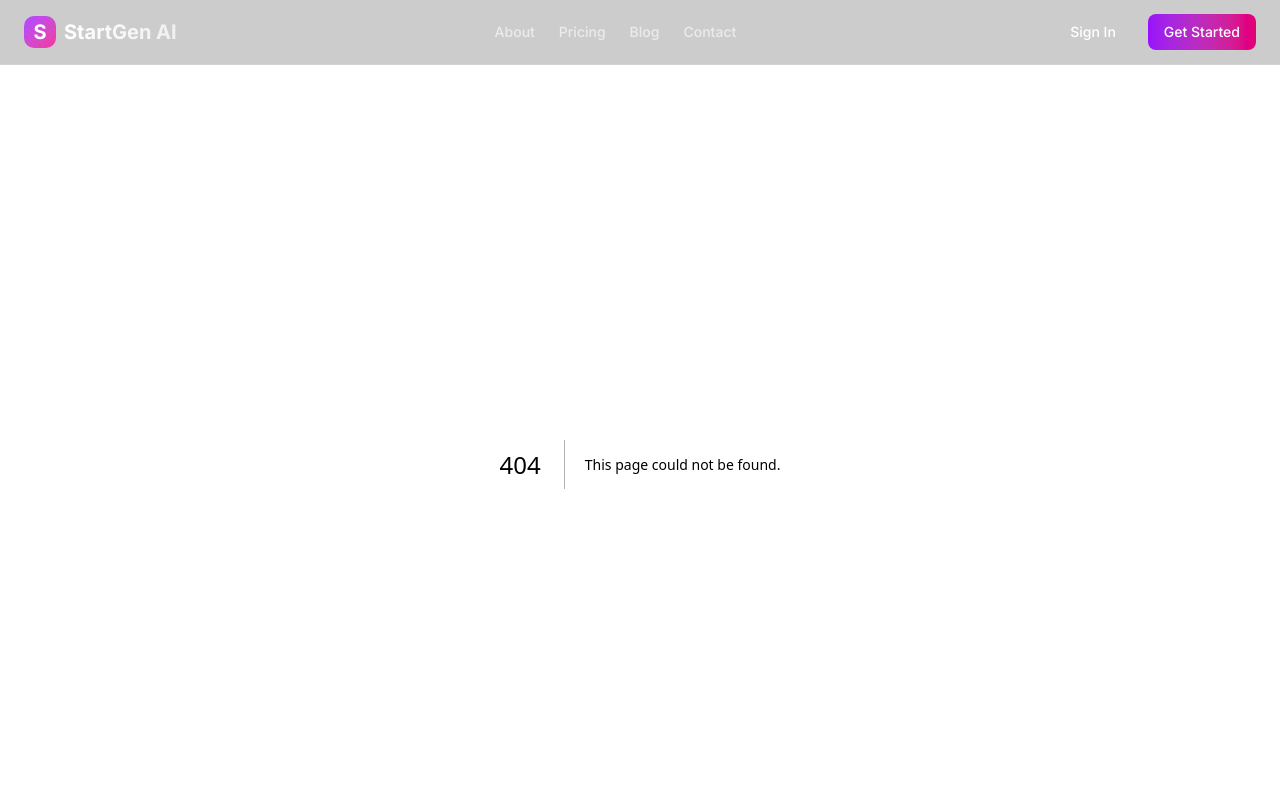
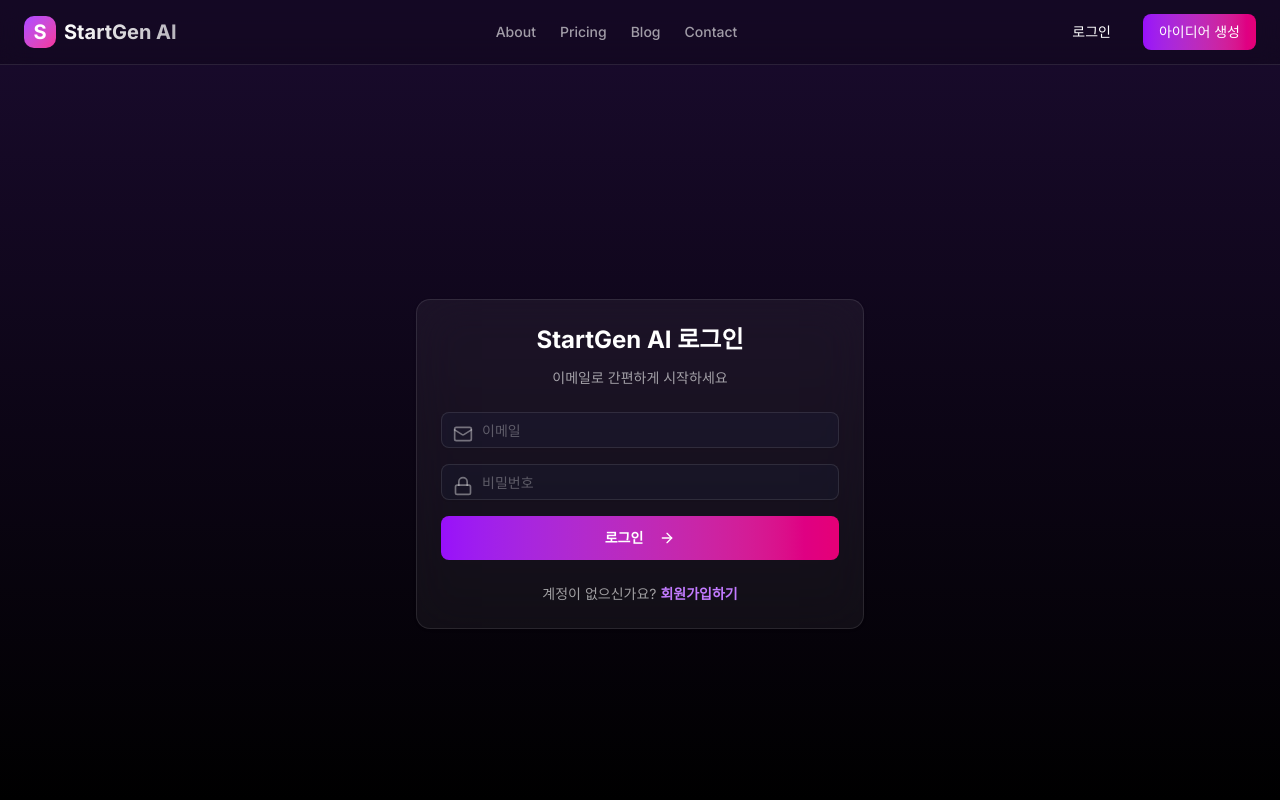
Before and after one commit to Heedongbot/tartGen-AI, a Next.js app: page /login in a window 1280 px wide. Before the commit this address had no page. Shown: the top 800 px of the page. Built offline with nearby package versions, Linux system fonts and the light colour scheme; no server answers.

Commit message:
Add_Login_feature

```diff
--- /dev/null
+++ b/app/login/page.tsx
@@ -0,0 +1,129 @@
+"use client";
+
+import { useState } from "react";
+import { createClient } from "@/lib/supabase";
+import { useRouter } from "next/navigation";
+import { Button } from "@/components/ui/button";
+import { Input } from "@/components/ui/input";
+import { Card, CardContent, CardDescription, CardHeader, CardTitle } from "@/components/ui/card";
+import { toast } from "sonner";
+import { Loader2, Mail, Lock, ArrowRight } from "lucide-react";
+import Link from "next/link";
+import { motion } from "framer-motion";
+
+export default function LoginPage() {
+    const [email, setEmail] = useState("");
+    const [password, setPassword] = useState("");
+    const [loading, setLoading] = useState(false);
+    const [isSignUp, setIsSignUp] = useState(false);
+    const router = useRouter();
+    const supabase = createClient();
+
+    const handleAuth = async (e: React.FormEvent) => {
+        e.preventDefault();
+        setLoading(true);
+
+        try {
+            if (isSignUp) {
+                const { error } = await supabase.auth.signUp({
+                    email,
+                    password,
+                });
+                if (error) throw error;
+                toast.success("회원가입 성공! 로그인해주세요.");
+                setIsSignUp(false);
+            } else {
+                const { error } = await supabase.auth.signInWithPassword({
+                    email,
+                    password,
+                });
+                if (error) throw error;
+                toast.success("로그인 성공!");
+                router.push("/");
+                router.refresh();
+            }
+        } catch (error: any) {
+            toast.error(error.message || "오류가 발생했습니다.");
+        } finally {
+            setLoading(false);
+        }
+    };
+
+    return (
+        <div className="min-h-screen flex items-center justify-center p-4">
+            <motion.div
+                initial={{ opacity: 0, scale: 0.95 }}
+                animate={{ opacity: 1, scale: 1 }}
+                transition={{ duration: 0.3 }}
+                className="w-full max-w-md"
+            >
+                <Card className="bg-white/5 border-white/10 backdrop-blur-xl">
+                    <CardHeader className="space-y-1">
+                        <CardTitle className="text-2xl font-bold text-center text-white">
+                            {isSignUp ? "회원가입" : "StartGen AI 로그인"}
+                        </CardTitle>
+                        <CardDescription className="text-center text-white/60">
+                            이메일로 간편하게 시작하세요
+                        </CardDescription>
+                    </CardHeader>
+                    <CardContent>
+                        <form onSubmit={handleAuth} className="space-y-4">
+                            <div className="space-y-2">
+                                <div className="relative">
+                                    <Mail className="absolute left-3 top-3 h-5 w-5 text-white/40" />
+                                    <Input
+                                        type="email"
+                                        placeholder="이메일"
+                                        value={email}
+                                        onChange={(e) => setEmail(e.target.value)}
+                                        className="pl-10 bg-white/5 border-white/10 text-white placeholder:text-white/30"
+                                        required
+                                    />
+                                </div>
+                            </div>
+                            <div className="space-y-2">
+                                <div className="relative">
+                                    <Lock className="absolute left-3 top-3 h-5 w-5 text-white/40" />
+                                    <Input
+                                        type="password"
+                                        placeholder="비밀번호"
+                                        value={password}
+                                        onChange={(e) => setPassword(e.target.value)}
+                                        className="pl-10 bg-white/5 border-white/10 text-white placeholder:text-white/30"
+                                        required
+                                        minLength={6}
+                                    />
+                                </div>
+                            </div>
+                            <Button
+                                type="submit"
+                                className="w-full bg-gradient-to-r from-purple-600 to-pink-600 hover:from-purple-700 hover:to-pink-700 text-white font-bold h-11"
+                                disabled={loading}
+                            >
+                                {loading ? (
+                                    <Loader2 className="h-5 w-5 animate-spin" />
+                                ) : (
+                                    <>
+                                        {isSignUp ? "가입하기" : "로그인"}
+                                        <ArrowRight className="ml-2 h-4 w-4" />
+                                    </>
+                                )}
+                            </Button>
+                        </form>
+                        <div className="mt-6 text-center text-sm">
+                            <span className="text-white/60">
+                                {isSignUp ? "이미 계정이 있으신가요?" : "계정이 없으신가요?"}
+                            </span>{" "}
+                            <button
+                                onClick={() => setIsSignUp(!isSignUp)}
+                                className="text-purple-400 hover:text-purple-300 font-semibold underline-offset-4 hover:underline"
+                            >
+                                {isSignUp ? "로그인하기" : "회원가입하기"}
+                            </button>
+                        </div>
+                    </CardContent>
+                </Card>
+            </motion.div>
+        </div>
+    );
+}
--- a/components/layout/header.tsx
+++ b/components/layout/header.tsx
@@ -2,12 +2,38 @@
 
 import Link from "next/link";
 import { Button } from "@/components/ui/button";
-import { usePathname } from "next/navigation";
+import { usePathname, useRouter } from "next/navigation";
 import { cn } from "@/lib/utils";
 import { motion } from "framer-motion";
+import { createClient } from "@/lib/supabase";
+import { useEffect, useState } from "react";
+import { toast } from "sonner";
 
 export function Header() {
     const pathname = usePathname();
+    const [user, setUser] = useState<any>(null);
+    const supabase = createClient();
+    const router = useRouter();
+
+    useEffect(() => {
+        const checkUser = async () => {
+            const { data: { user } } = await supabase.auth.getUser();
+            setUser(user);
+        };
+        checkUser();
+
+        const { data: { subscription } } = supabase.auth.onAuthStateChange((_event, session) => {
+            setUser(session?.user ?? null);
+        });
+
+        return () => subscription.unsubscribe();
+    }, []);
+
+    const handleSignOut = async () => {
+        await supabase.auth.signOut();
+        toast.success("로그아웃 되었습니다.");
+        router.refresh();
+    };
 
     return (
         <header className="fixed top-0 left-0 right-0 z-50 border-b border-white/10 bg-black/20 backdrop-blur-md">
@@ -35,12 +61,31 @@ export function Header() {
                     ))}
                 </nav>
                 <div className="flex items-center gap-4">
-                    <Button variant="ghost" className="text-white hover:text-white hover:bg-white/10 hidden sm:flex">
-                        Sign In
-                    </Button>
-                    <Button className="bg-gradient-to-r from-purple-600 to-pink-600 hover:from-purple-700 hover:to-pink-700 text-white border-0">
-                        Get Started
-                    </Button>
+                    {user ? (
+                        <div className="flex items-center gap-3">
+                            <span className="text-sm text-white/60 hidden sm:inline-block">
+                                {user.email?.split("@")[0]}님
+                            </span>
+                            <Button
+                                variant="ghost"
+                                onClick={handleSignOut}
+                                className="text-white hover:text-white hover:bg-white/10"
+                            >
+                                로그아웃
+                            </Button>
+                        </div>
+                    ) : (
+                        <Link href="/login">
+                            <Button variant="ghost" className="text-white hover:text-white hover:bg-white/10 hidden sm:flex">
+                                로그인
+                            </Button>
+                        </Link>
+                    )}
+                    <Link href="/#generate">
+                        <Button className="bg-gradient-to-r from-purple-600 to-pink-600 hover:from-purple-700 hover:to-pink-700 text-white border-0">
+                            아이디어 생성
+                        </Button>
+                    </Link>
                 </div>
             </div>
         </header>
--- /dev/null
+++ b/lib/supabase.ts
@@ -0,0 +1,7 @@
+import { createBrowserClient } from '@supabase/ssr'
+
+export const createClient = () =>
+    createBrowserClient(
+        process.env.NEXT_PUBLIC_SUPABASE_URL!,
+        process.env.NEXT_PUBLIC_SUPABASE_ANON_KEY!
+    )
--- a/package.json
+++ b/package.json
@@ -21,6 +21,8 @@
     "@radix-ui/react-slider": "^1.3.6",
     "@radix-ui/react-slot": "^1.2.4",
     "@radix-ui/react-switch": "^1.2.6",
+    "@supabase/ssr": "^0.8.0",
+    "@supabase/supabase-js": "^2.93.3",
     "class-variance-authority": "^0.7.1",
     "clsx": "^2.1.1",
     "framer-motion": "^12.29.2",
```
Also changed, not shown: 2 other files (tests, documents, lock files or other folders).
